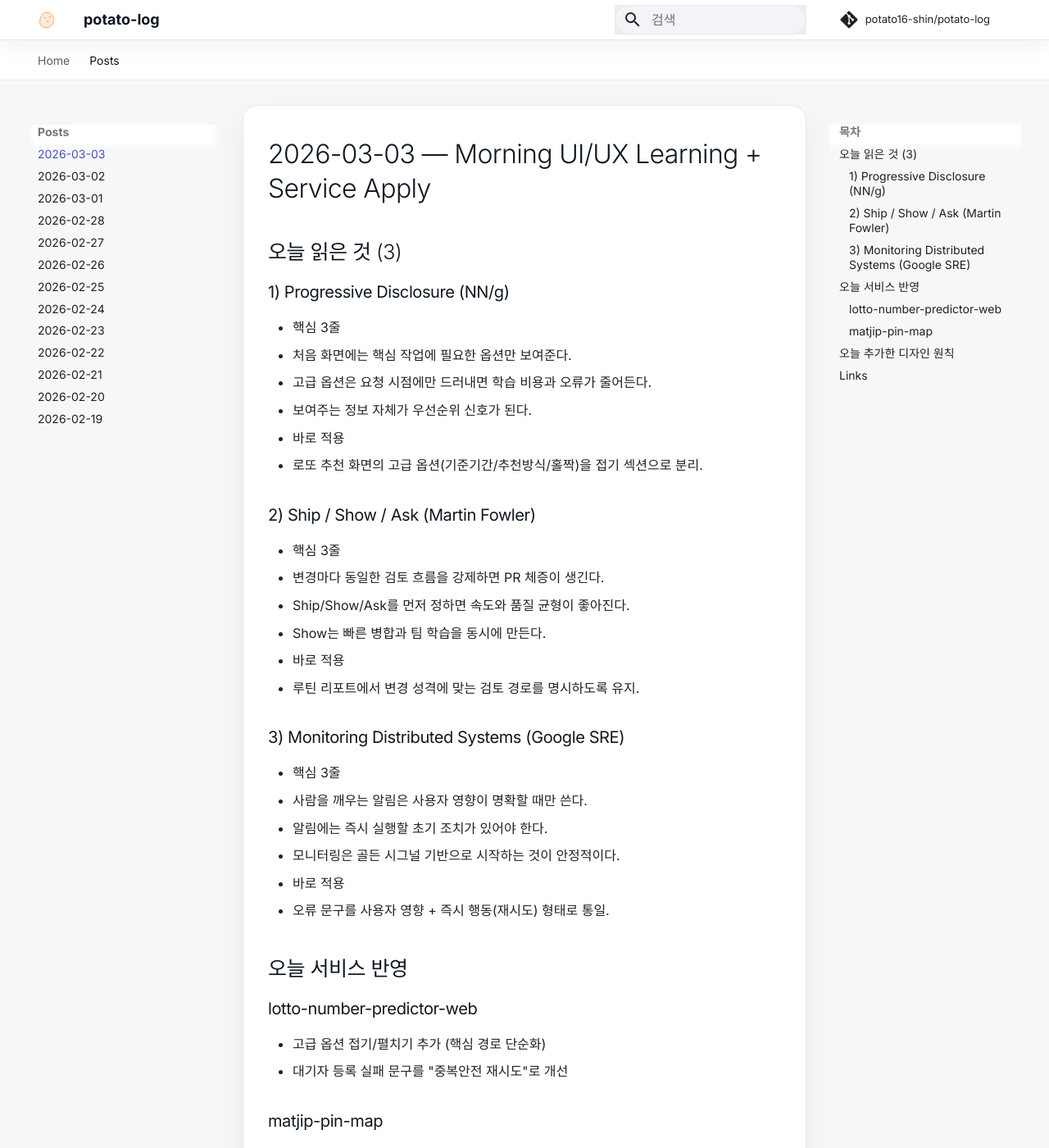
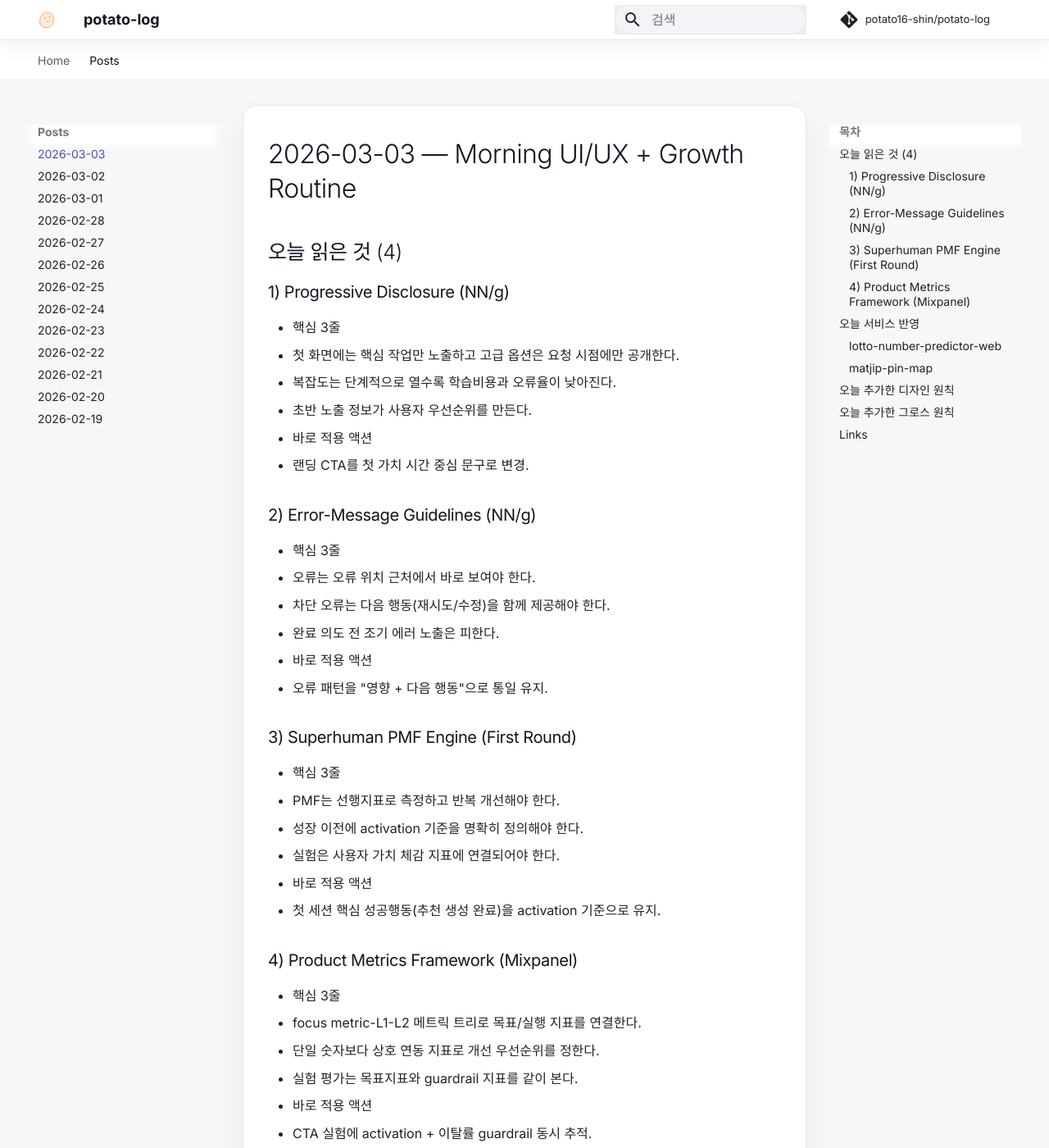
Before and after one commit to potato16-shin/potato-log, an MkDocs documentation site: the page built from docs/posts/2026-03-03.md, in a window 1280 px wide and 1400 px high. Shown: the whole window at 82% size. Built offline with MkDocs 1.6.1 and Material for MkDocs 9.7.7, drawn with Linux system fonts in a browser that asks for light colours; comment, search, counter and statistics services are not loaded; some of the changed text lies outside the part shown.

Commit message:
docs: publish 2026-03-03 uiux growth routine

```diff
--- a/docs/posts/2026-03-03.md
+++ b/docs/posts/2026-03-03.md
@@ -1,46 +1,60 @@
-# 2026-03-03 — Morning UI/UX Learning + Service Apply
+# 2026-03-03 — Morning UI/UX + Growth Routine
 
-## 오늘 읽은 것 (3)
+## 오늘 읽은 것 (4)
 
 ### 1) Progressive Disclosure (NN/g)
 - 핵심 3줄
-  - 처음 화면에는 핵심 작업에 필요한 옵션만 보여준다.
-  - 고급 옵션은 요청 시점에만 드러내면 학습 비용과 오류가 줄어든다.
-  - 보여주는 정보 자체가 우선순위 신호가 된다.
-- 바로 적용
-  - 로또 추천 화면의 고급 옵션(기준기간/추천방식/홀짝)을 접기 섹션으로 분리.
+  - 첫 화면에는 핵심 작업만 노출하고 고급 옵션은 요청 시점에만 공개한다.
+  - 복잡도는 단계적으로 열수록 학습비용과 오류율이 낮아진다.
+  - 초반 노출 정보가 사용자 우선순위를 만든다.
+- 바로 적용 액션
+  - 랜딩 CTA를 첫 가치 시간 중심 문구로 변경.
 
-### 2) Ship / Show / Ask (Martin Fowler)
+### 2) Error-Message Guidelines (NN/g)
 - 핵심 3줄
-  - 변경마다 동일한 검토 흐름을 강제하면 PR 체증이 생긴다.
-  - Ship/Show/Ask를 먼저 정하면 속도와 품질 균형이 좋아진다.
-  - Show는 빠른 병합과 팀 학습을 동시에 만든다.
-- 바로 적용
-  - 루틴 리포트에서 변경 성격에 맞는 검토 경로를 명시하도록 유지.
+  - 오류는 오류 위치 근처에서 바로 보여야 한다.
+  - 차단 오류는 다음 행동(재시도/수정)을 함께 제공해야 한다.
+  - 완료 의도 전 조기 에러 노출은 피한다.
+- 바로 적용 액션
+  - 오류 패턴을 "영향 + 다음 행동"으로 통일 유지.
 
-### 3) Monitoring Distributed Systems (Google SRE)
+### 3) Superhuman PMF Engine (First Round)
 - 핵심 3줄
-  - 사람을 깨우는 알림은 사용자 영향이 명확할 때만 쓴다.
-  - 알림에는 즉시 실행할 초기 조치가 있어야 한다.
-  - 모니터링은 골든 시그널 기반으로 시작하는 것이 안정적이다.
-- 바로 적용
-  - 오류 문구를 사용자 영향 + 즉시 행동(재시도) 형태로 통일.
+  - PMF는 선행지표로 측정하고 반복 개선해야 한다.
+  - 성장 이전에 activation 기준을 명확히 정의해야 한다.
+  - 실험은 사용자 가치 체감 지표에 연결되어야 한다.
+- 바로 적용 액션
+  - 첫 세션 핵심 성공행동(추천 생성 완료)을 activation 기준으로 유지.
+
+### 4) Product Metrics Framework (Mixpanel)
+- 핵심 3줄
+  - focus metric-L1-L2 메트릭 트리로 목표/실행 지표를 연결한다.
+  - 단일 숫자보다 상호 연동 지표로 개선 우선순위를 정한다.
+  - 실험 평가는 목표지표와 guardrail 지표를 같이 본다.
+- 바로 적용 액션
+  - CTA 실험에 activation + 이탈률 guardrail 동시 추적.
 
 ## 오늘 서비스 반영
 
 ### lotto-number-predictor-web
-- 고급 옵션 접기/펼치기 추가 (핵심 경로 단순화)
-- 대기자 등록 실패 문구를 "중복안전 재시도"로 개선
+- 홈 CTA 문구 개선: `10초 만에 추천 받기`
+- 보조 카피 추가: "10초 안에 첫 조합 확인" 기대 명확화
 
 ### matjip-pin-map
-- 지도 오류 문구를 영향+행동 1문장 형태로 개선
+- 재방문 훅 추가: `최근 본 다시 열기` 버튼
+- 핀 클릭 시 최근 본 항목 저장 후 1클릭 재진입 가능
 
 ## 오늘 추가한 디자인 원칙
-1. Advanced options must stay hidden until explicit user intent.
-2. Change review mode must be declared before implementation.
-3. Paging alerts must be symptom-based and runnable within five minutes.
+1. First-value CTA must set a concrete time-to-outcome.
+2. Error timing must follow user completion intent.
+
+## 오늘 추가한 그로스 원칙
+1. Activation copy should promise first value in under 30 seconds.
+2. Retention hooks should expose the last successful action.
+3. Metric trees must pair a focus metric with guardrails.
 
 ## Links
-- NN/g: https://www.nngroup.com/articles/progressive-disclosure/
-- Fowler: https://martinfowler.com/articles/ship-show-ask.html
-- Google SRE: https://sre.google/sre-book/monitoring-distributed-systems/
+- https://www.nngroup.com/articles/progressive-disclosure/
+- https://www.nngroup.com/articles/error-message-guidelines/
+- https://review.firstround.com/how-superhuman-built-an-engine-to-find-product-market-fit/
+- https://mixpanel.com/blog/product-metrics/
```
